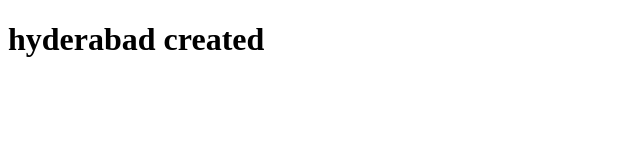
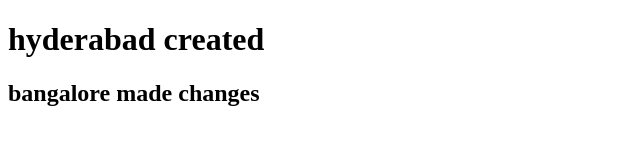
Before and after one commit to bhavitha0607/githyd, a plain HTML site: page index.html in a window 1280 px wide. Shown: the whole page, without its empty margins (0-640 px from the left). Drawn offline with Linux system fonts and the light colour scheme.

Commit message:
made changes

```diff
--- a/index.html
+++ b/index.html
@@ -7,5 +7,6 @@
 </head>
 <body>
     <h1>hyderabad created</h1>
+    <h2>bangalore made changes</h2>
 </body>
 </html>
```
